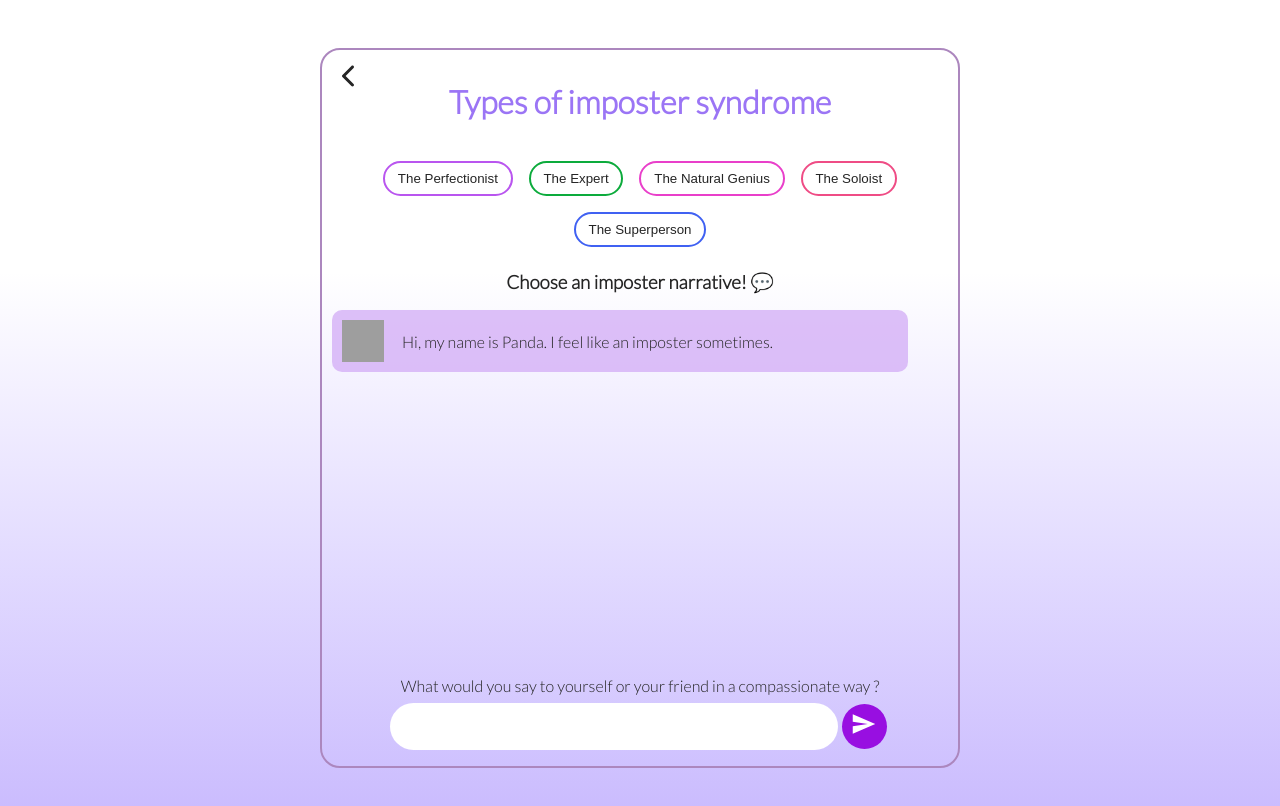
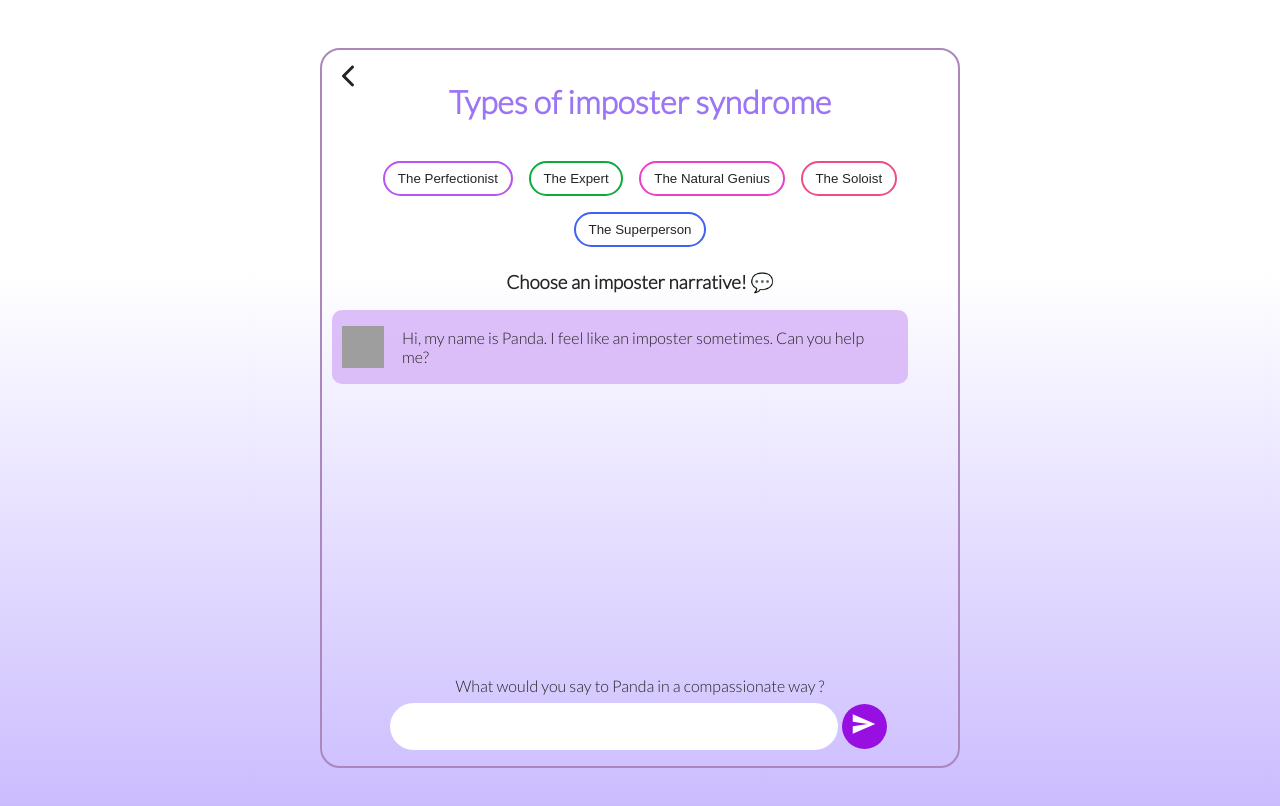
Before and after one commit to rachxh/ChatUP-App, a React (Create React App) app: page /impostorTypes in a window 1280 px wide. Shown: the top 806 px of the page. Built offline with nearby package versions, Linux system fonts and the light colour scheme; grey boxes are pictures that could not be loaded.

Commit message:
update ux writing

```diff
--- a/src/components/ImpostorType/ImpostorType.jsx
+++ b/src/components/ImpostorType/ImpostorType.jsx
@@ -126,7 +126,7 @@ const ImpostorType = () => {
             case "impostor_superperson":
                 return "I could not working hard enough 😔";
             default:
-                return "Hi, my name is Panda. I feel like an imposter sometimes.";
+                return "Hi, my name is Panda. I feel like an imposter sometimes. Can you help me?";
         }
     };
 
@@ -196,7 +196,7 @@ const ImpostorType = () => {
                 )}
                 <div className="send-wrapper">
                     <p>
-                        What would you say to yourself or your friend in a compassionate way
+                        What would you say to Panda in a compassionate way
                         ?{" "}
                     </p>
                     <div className="input-wrapper">
--- a/src/index.css
+++ b/src/index.css
@@ -27,7 +27,6 @@ p {
   text-align: center;
 }
 
-
 h3 {
   text-align: center;
   margin: 1rem 0;
```
